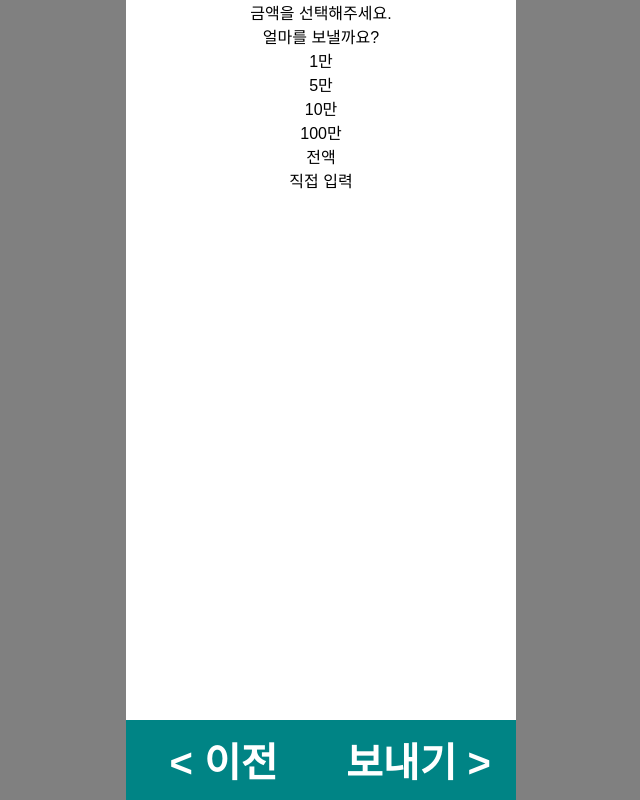
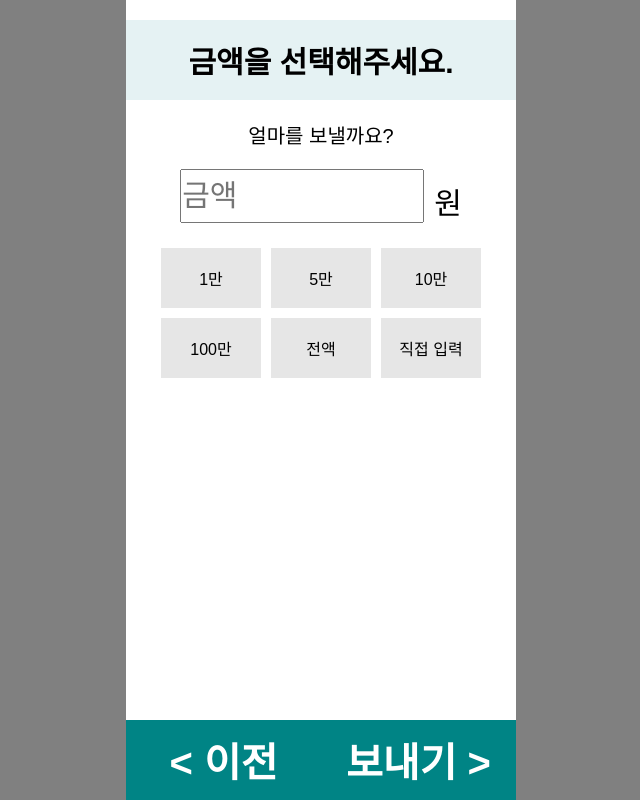
Before and after one commit to inthhh/Hana-FE, a React (Create React App) app in the folder my-app/: page /Sendhowmuch in a window 1280 px wide. Shown: the whole page, without its empty margins (319-959 px from the left). Built offline with nearby package versions, Linux system fonts and the light colour scheme.

Commit message:
feat : 금액선택창, 비밀번호 입력창 완성

```diff
--- a/my-app/src/Interfaces/Main.css
+++ b/my-app/src/Interfaces/Main.css
@@ -138,15 +138,16 @@
 .sendpwd-button {
   width: 80px;
   height: 80px;
-  font-size: 24px; /* 원하는 폰트 크기로 조정 */
-  margin: 8px; /* 원하는 마진 값으로 조정 */
-  /* 그 외 스타일 속성들 */
+  font-size: 30px;
+  border: none;
+  margin: 5px;
+  background-color: white;
+  vertical-align: middle;
 }
 
 .keypad-image {
-  width: 40px; /* 이미지의 가로 크기에 맞게 조절하세요 */
-  height: 40px; /* 이미지의 세로 크기에 맞게 조절하세요 */
-  margin: 0 5px; /* 이미지 간격을 조절하세요 */
+  width: 50px;
+  vertical-align: middle;
 }
 
 .account-box {
@@ -192,3 +193,13 @@ span {
   box-sizing: border-box;
   border: 4px solid rgb(255, 75, 126);
 }
+
+.amountButton {
+  width: 100px;
+  height: 60px;
+  margin: 5px 5px;
+  background-color: #e6e6e6;
+  display: flex;
+  align-items: center;
+  justify-content: center;
+}
--- a/my-app/src/Interfaces/SendProcess/Send1_3.tsx
+++ b/my-app/src/Interfaces/SendProcess/Send1_3.tsx
@@ -15,14 +15,8 @@ function Send1_3() {
     navigate("/Send1_2");
   };
   const handleToAfter = () => {
-    if (selectedOption) {
-      // 선택된 옵션이 있을 때만 다음 페이지로 이동
-      console.log(selectedOption);
-      navigate("/Sendhowmuch");
-    } else {
-      // 선택된 옵션이 없으면 경고 메시지 또는 다른 처리를 수행
-      alert("선택해주세요.");
-    }
+    console.log(selectedOption);
+    navigate("/Sendhowmuch");
   };
 
   // const handleOptionClick = (option: any) => {
--- a/my-app/src/Interfaces/SendProcess/Sendhowmuch.tsx
+++ b/my-app/src/Interfaces/SendProcess/Sendhowmuch.tsx
@@ -2,44 +2,98 @@ import React, { useState } from "react";
 import "../Main.css";
 import { useNavigate } from "react-router-dom";
 import { useDispatch, useSelector } from "react-redux";
-import { setOption } from "../../redux/store"; // setOption import 추가
+import { setMoney } from "../../redux/store";
 
 function Sendhowmuch() {
   const dispatch = useDispatch();
   const navigate = useNavigate();
   // const [selectedOption, setSelectedOption] = useState(null);
-  const selectedOption = useSelector((state: any) => state.selectedOption);
+  // const selectedOption = useSelector((state: any) => state.selectedOption);
+  const money = useSelector((state: any) => state.money);
+  const accountAmount = useSelector((state: any) => state.accountAmount);
+
   const handleToBefore = () => {
     navigate("/Send1_3");
   };
   const handleToAfter = () => {
-    if (selectedOption) {
+    if (money > 0) {
       // 선택된 옵션이 있을 때만 다음 페이지로 이동
-      console.log(selectedOption);
       navigate("/Sendpwd");
     } else {
-      // 선택된 옵션이 없으면 경고 메시지 또는 다른 처리를 수행
-      alert("선택해주세요.");
+      alert("금액을 입력하거나 선택해주세요.");
     }
   };
 
   const handleOptionClick = (option: any) => {
-    dispatch(setOption(option));
+    console.log(option);
+    if (option === "전액") {
+      dispatch(setMoney(accountAmount)); // 전액
+    } else dispatch(setMoney(option)); // 선택한 금액
   };
+
+  const handleDirectInputClick = () => {
+    dispatch(setMoney(0));
+  };
+
+  const handleInputChange = (event: React.ChangeEvent<HTMLInputElement>) => {
+    const inputValue = event.target.value;
+    if (!isNaN(Number(inputValue))) {
+      dispatch(setMoney(Number(inputValue)));
+    } else {
+      console.error("Invalid input. Please enter a valid number.");
+    }
+  };
+
   return (
     <div style={{ display: "flex", flexDirection: "column", alignItems: "center" }}>
-      <div>금액을 선택해주세요.</div>
-      <div>얼마를 보낼까요?</div>
-      <div>
-        <div>1만</div>
-        <div>5만</div>
-        <div>10만</div>
+      <div className="sub-title">
+        <div
+          style={{
+            display: "flex",
+            alignItems: "center",
+            justifyContent: "center",
+            height: "80px",
+            width: "390px",
+            background: "rgba(0, 132, 133, 0.10)",
+          }}
+        >
+          금액을 선택해주세요.
+        </div>
       </div>
-      <div>
-        <div>100만</div>
-        <div>전액</div>
-        <div>직접 입력</div>
+      <div style={{ fontSize: "20px" }}>얼마를 보낼까요?</div>
+      <div style={{ display: "flex" }}>
+        <input
+          type="text"
+          value={money}
+          onChange={handleInputChange}
+          placeholder="금액"
+          style={{ left: "20px", margin: "20px 0", width: "240px", height: "50px", fontSize: "30px" }}
+        />
+        <div style={{ marginTop: "30px", marginLeft: "10px", height: "50px", fontSize: "30px" }}>원</div>
       </div>
+      <div style={{ display: "flex", alignItems: "center", justifyContent: "center" }}>
+        <div className="amountButton" onClick={() => handleOptionClick(10000)}>
+          1만
+        </div>
+        <div className="amountButton" onClick={() => handleOptionClick(50000)}>
+          5만
+        </div>
+        <div className="amountButton" onClick={() => handleOptionClick(100000)}>
+          10만
+        </div>
+      </div>
+      <div style={{ display: "flex", alignItems: "center", justifyContent: "center" }}>
+        <div className="amountButton" onClick={() => handleOptionClick(1000000)}>
+          100만
+        </div>
+        <div className="amountButton" onClick={() => handleOptionClick("전액")}>
+          전액
+        </div>
+        <div className="amountButton" onClick={handleDirectInputClick}>
+          직접 입력
+        </div>
+      </div>
+
       <div className="buttonContainer">
         <div className="beforebtn" onClick={handleToBefore}>
           &lt; 이전
--- a/my-app/src/Interfaces/SendProcess/Sendpwd.tsx
+++ b/my-app/src/Interfaces/SendProcess/Sendpwd.tsx
@@ -2,39 +2,71 @@ import React, { useState } from "react";
 import "../Main.css";
 import { useNavigate } from "react-router-dom";
 import { useDispatch, useSelector } from "react-redux";
-import { setOption } from "../../redux/store"; // setOption import 추가
+import { setReceiver } from "../../redux/store";
+import { setReceiveAccount } from "../../redux/store";
+import { setMoney } from "../../redux/store";
 import Hanaicon from "../../imgs/hana_icon.jpeg";
+import Delete from "../../imgs/delete_icon.png";
 
 function Sendpwd() {
   const dispatch = useDispatch();
   const navigate = useNavigate();
   // const [selectedOption, setSelectedOption] = useState(null);
-  const selectedOption = useSelector((state: any) => state.selectedOption);
+  const money = useSelector((state: any) => state.money);
+  const receiveAccount = useSelector((state: any) => state.receiveAccount);
+  const receiver = useSelector((state: any) => state.receiver);
   const [password, setPassword] = useState(""); // 비밀번호 상태 추가
+
   const handleToBefore = () => {
     navigate("/Sendhowmuch");
   };
   const handleToAfter = () => {
-    // if (selectedOption) {
-    // 선택된 옵션이 있을 때만 다음 페이지로 이동
-    console.log(selectedOption, password); // 선택된 옵션과 비밀번호 확인
-    navigate("/SendFinal");
-    // } else {
-    //   // 선택된 옵션이 없으면 경고 메시지 또는 다른 처리를 수행
-    //   alert("비밀번호를 입력해주세요");
-    // }
+    if (password.length === 4) {
+      navigate("/SendFinal");
+    } else {
+      alert("비밀번호는 4자리 입니다.");
+    }
+  };
+  const handleKeypadClick = (number: number) => {
+    if (password.length < 4) {
+      if (number > -1) {
+        setPassword((prevPassword) => prevPassword + number.toString());
+      }
+    }
   };
 
-  const handleOptionClick = (option: any) => {
-    dispatch(setOption(option));
-  };
-  const handleKeypadClick = (number: any) => {
-    // 비밀번호 입력창에 숫자 추가
-    setPassword((prevPassword) => prevPassword + number);
+  const handleDeleteClick = () => {
+    setPassword((prevPassword) => prevPassword.slice(0, -1));
   };
   return (
     <div style={{ display: "flex", flexDirection: "column", alignItems: "center" }}>
-      <div>송금 비밀번호 입력</div>
+      <div className="sub-title">
+        <div
+          style={{
+            display: "flex",
+            alignItems: "center",
+            justifyContent: "center",
+            height: "80px",
+            width: "390px",
+            background: "rgba(0, 132, 133, 0.10)",
+          }}
+        >
+          계좌 비밀번호를
+          <br />
+          입력해주세요.
+        </div>
+      </div>
+      <div style={{ fontSize: "20px" }}>
+        <span>
+          {receiveAccount}은행 {receiver}
+        </span>
+        님께 <br />
+        <span>{money}원</span>을 이체합니다.
+      </div>
+      <div>
+        <br />
+        비밀번호 입력
+      </div>
       <div>
         {/* 비밀번호 입력창 */}
         <input type="password" value={password} readOnly />
@@ -42,16 +74,16 @@ function Sendpwd() {
       <div>
         {/* 키패드 생성 */}
         <div>
-          {[1, 2, 0, 3].map((number) => (
+          {[1, 2, -1, 3].map((number) => (
             <button key={number} className="sendpwd-button" onClick={() => handleKeypadClick(number)}>
-              {number === 0 ? <img src={Hanaicon} alt="Hana" className="keypad-image" /> : number}
+              {number === -1 ? <img src={Hanaicon} alt="Hana" className="keypad-image" /> : number}
             </button>
           ))}
         </div>
         <div>
-          {[4, 5, 0, 6].map((number) => (
+          {[4, 5, -1, 6].map((number) => (
             <button key={number} className="sendpwd-button" onClick={() => handleKeypadClick(number)}>
-              {number === 0 ? <img src={Hanaicon} alt="Hana" className="keypad-image" /> : number}
+              {number === -1 ? <img src={Hanaicon} alt="Hana" className="keypad-image" /> : number}
             </button>
           ))}
         </div>
@@ -62,7 +94,11 @@ function Sendpwd() {
             </button>
           ))}
         </div>
+        <div style={{ display: "flex", justifyContent: "flex-end", marginRight: "20px" }} onClick={handleDeleteClick}>
+          <img src={Delete} height={"50px"} alt="Delete icon" />
+        </div>
       </div>
+
       <div className="buttonContainer">
         <div className="beforebtn" onClick={handleToBefore}>
           &lt; 이전
```
Also changed, not shown: my-app/src/imgs/delete_icon.png (added).
